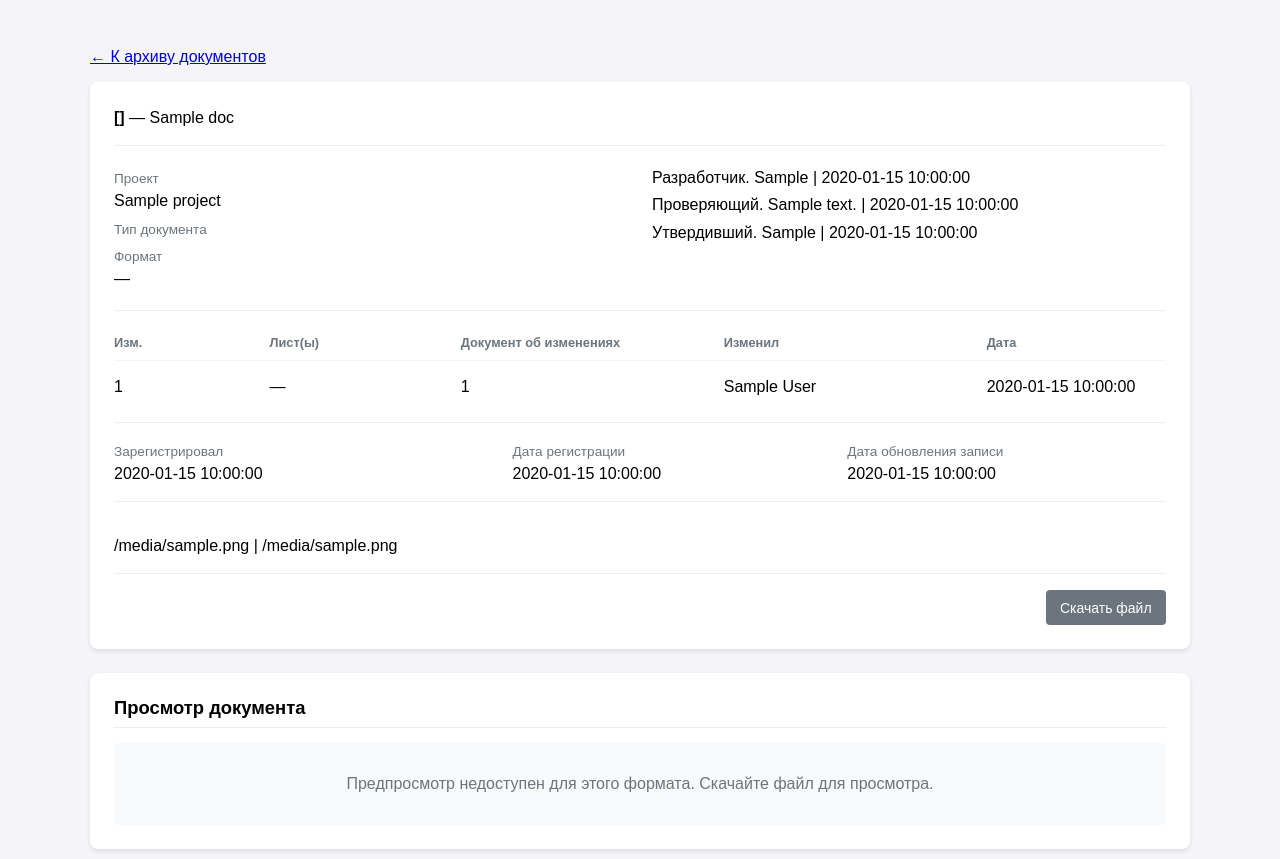
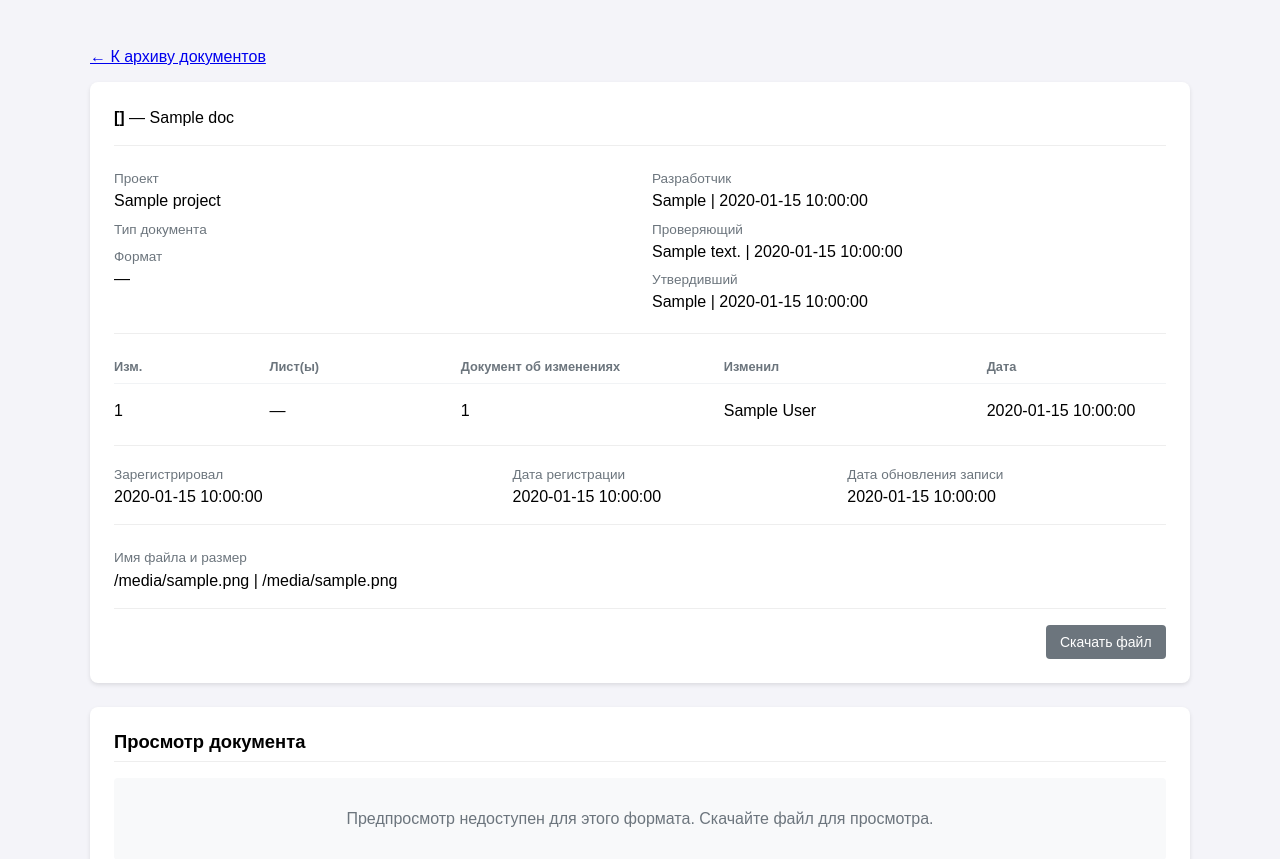
Before and after one commit to anyvol/archiveDB, a FastAPI app: template templates/document_detail.html in a window 1280 px wide. Shown: the part 55-914 px from the top of the page. Run offline with FastAPI, Linux system fonts and the light colour scheme; the template is opened without the code that fills it: most values are stand-ins (such as "Sample title", 1, 10 or a date in 2020); parts of the project's set-up code (start-up, migrations or seed data) failed here and were passed over.

Commit message:
Align document card detail field styling
Co-authored-by: Andrey <anyvol@users.noreply.github.com>

```diff
--- a/templates/document_detail.html
+++ b/templates/document_detail.html
@@ -23,7 +23,6 @@
         .record-split { display: grid; grid-template-columns: minmax(0, 1fr) minmax(0, 1fr); gap: 1.5rem; }
         .record-line { margin: 0.25rem 0; }
         .record-label { color: #6c757d; font-size: 0.85rem; }
-        .signature-line { margin: 0.25rem 0; }
         .formal-change-list { display: grid; gap: 0.45rem; }
         .formal-change-row { display: grid; grid-template-columns: 0.8fr 1fr 1.4fr 1.4fr 1fr; gap: 0.75rem; align-items: baseline; padding: 0.45rem 0; border-bottom: 1px solid #f1f3f5; }
         .formal-change-row:last-child { border-bottom: none; }
@@ -119,9 +118,9 @@
                     <div class="record-line"><span class="record-label">Формат</span><br>{{ DOCUMENT_FORMAT_LABELS.get(doc.document_format, doc.document_format) if doc.document_format else '—' }}</div>
                 </div>
                 <div>
-                    <div class="signature-line">Разработчик. {{ doc.developed_by or '—' }} | {{ format_date(doc.developer_signed_date, app_timezone) }}</div>
-                    <div class="signature-line">Проверяющий. {{ doc.reviewed_by or '—' }} | {{ format_date(doc.reviewer_signed_date, app_timezone) }}</div>
-                    <div class="signature-line">Утвердивший. {{ doc.approved_by or '—' }} | {{ format_date(doc.approver_signed_date, app_timezone) }}</div>
+                    <div class="record-line"><span class="record-label">Разработчик</span><br>{{ doc.developed_by or '—' }} | {{ format_date(doc.developer_signed_date, app_timezone) }}</div>
+                    <div class="record-line"><span class="record-label">Проверяющий</span><br>{{ doc.reviewed_by or '—' }} | {{ format_date(doc.reviewer_signed_date, app_timezone) }}</div>
+                    <div class="record-line"><span class="record-label">Утвердивший</span><br>{{ doc.approved_by or '—' }} | {{ format_date(doc.approver_signed_date, app_timezone) }}</div>
                 </div>
             </div>
 
@@ -157,7 +156,10 @@
             </div>
 
             <div class="record-section">
-                <div class="file-info">{{ doc.file_name or 'Файл не загружен' }}{% if doc.file_name %} | {{ file_size_display }}{% endif %}</div>
+                <div class="record-line">
+                    <span class="record-label">Имя файла и размер</span><br>
+                    {{ doc.file_name or 'Файл не загружен' }}{% if doc.file_name %} | {{ file_size_display }}{% endif %}
+                </div>
 
             {% if is_governed %}
             <p class="hint">
```
